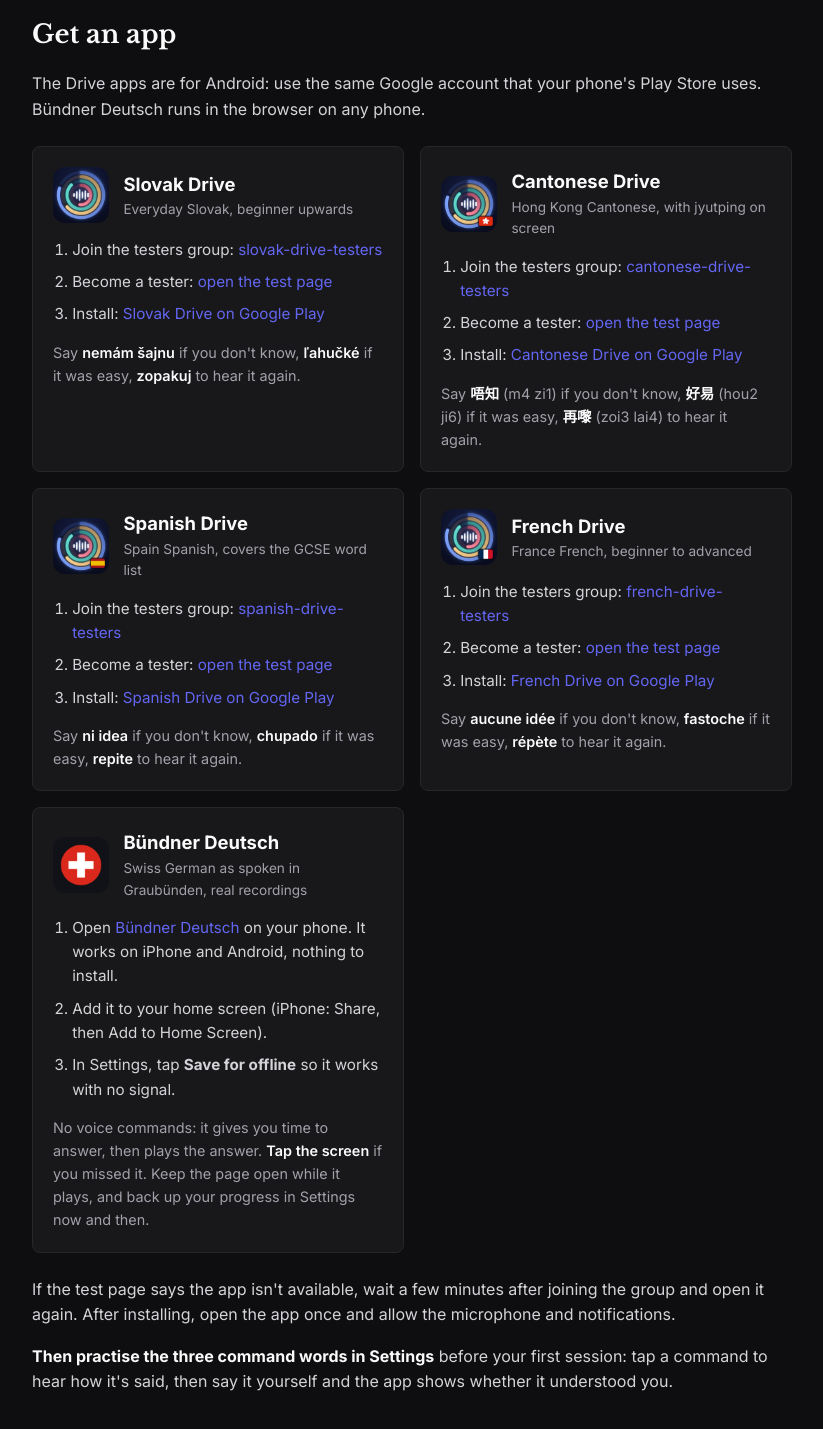
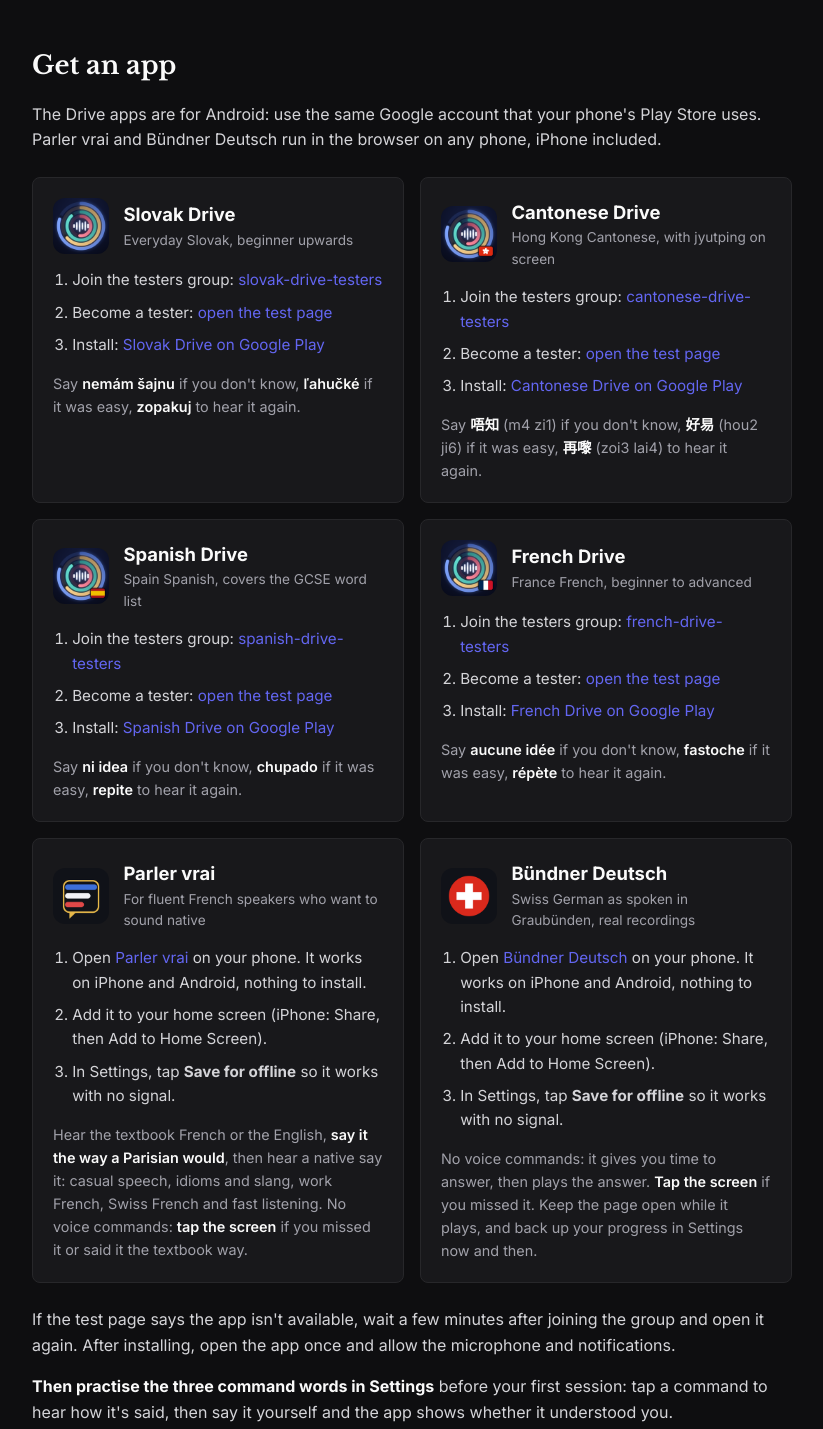
Before and after one commit to wallacewain/WallaceWainhouse, a plain HTML site: page language-apps/index.html in a window 1280 px wide. Shown: the part 963-2392 px from the top of the page, without its empty margins (82-905 px from the left). Drawn offline with nearby package versions, Linux system fonts and the light colour scheme.

Commit message:
Language apps page: add Parler vrai (native-sounding French, any phone) (#223)
Claude-Session: https://claude.ai/code/session_01KSJpZ7WsnTUGogMiasDCdZ

Co-authored-by: Claude Opus 5.5 <noreply@anthropic.com>

```diff
--- a/language-apps/index.html
+++ b/language-apps/index.html
@@ -56,7 +56,7 @@
     <div class="la">
       <section class="hero" style="padding-bottom:1rem">
         <h1>Learn to speak, hands-free</h1>
-        <p>Free apps for Slovak, Cantonese, Spanish, French and Swiss German. You hear a phrase in English, say it out loud in the language, then hear a native speaker say it. It works while you drive, walk or cook, with your phone in your pocket.</p>
+        <p>Free apps for Slovak, Cantonese, Spanish, French and Swiss German, plus one for fluent French speakers who want to sound native. You hear a phrase in English, say it out loud in the language, then hear a native speaker say it. It works while you drive, walk or cook, with your phone in your pocket.</p>
       </section>
 
       <div class="calm">
@@ -71,7 +71,7 @@
       </div>
 
       <h2>Get an app</h2>
-      <p>The Drive apps are for Android: use the same Google account that your phone's Play Store uses. Bündner Deutsch runs in the browser on any phone.</p>
+      <p>The Drive apps are for Android: use the same Google account that your phone's Play Store uses. Parler vrai and Bündner Deutsch run in the browser on any phone, iPhone included.</p>
       <div class="apps">
         <div class="app">
           <div class="top"><img src="img/slovak.png" alt=""><div><h3>Slovak Drive</h3><div class="who">Everyday Slovak, beginner upwards</div></div></div>
@@ -108,6 +108,15 @@
             <li>Install: <a href="https://play.google.com/store/apps/details?id=com.thewainhouse.frenchdrive">French Drive on Google Play</a></li>
           </ol>
           <div class="cmd">Say <b>aucune idée</b> if you don't know, <b>fastoche</b> if it was easy, <b>répète</b> to hear it again.</div>
+        </div>
+        <div class="app">
+          <div class="top"><img src="img/parler-vrai.png" alt=""><div><h3>Parler vrai</h3><div class="who">For fluent French speakers who want to sound native</div></div></div>
+          <ol>
+            <li>Open <a href="https://wallacewain.github.io/pv-43fa00b2adf3/">Parler vrai</a> on your phone. It works on iPhone and Android, nothing to install.</li>
+            <li>Add it to your home screen (iPhone: Share, then Add to Home Screen).</li>
+            <li>In Settings, tap <b>Save for offline</b> so it works with no signal.</li>
+          </ol>
+          <div class="cmd">Hear the textbook French or the English, <b>say it the way a Parisian would</b>, then hear a native say it: casual speech, idioms and slang, work French, Swiss French and fast listening. No voice commands: <b>tap the screen</b> if you missed it or said it the textbook way.</div>
         </div>
         <div class="app">
           <div class="top"><img src="img/swiss.png" alt=""><div><h3>Bündner Deutsch</h3><div class="who">Swiss German as spoken in Graubünden, real recordings</div></div></div>
```
Also changed, not shown: language-apps/img/parler-vrai.png (added).
